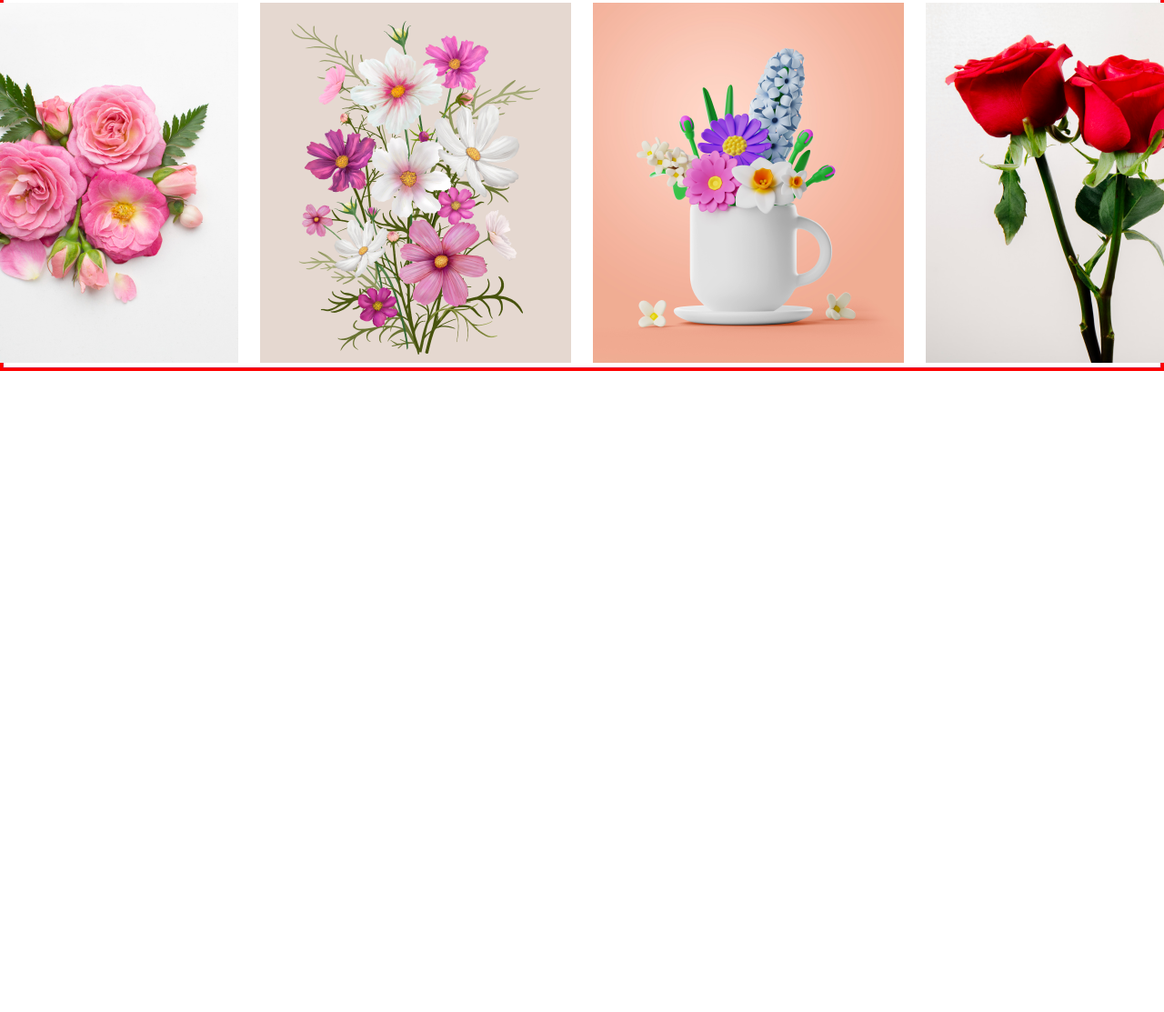
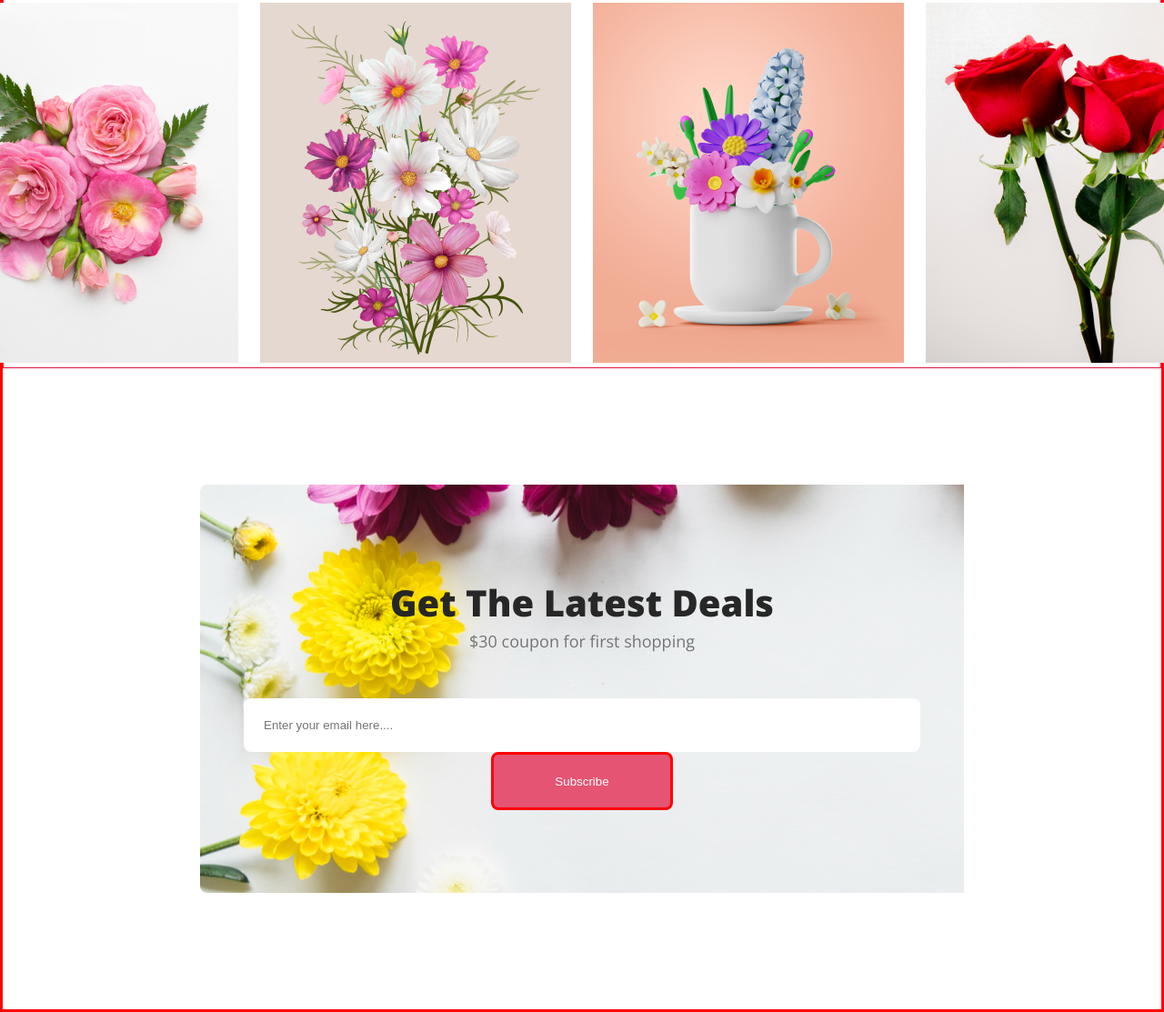
Before and after one commit to ronee-muhammad-rayhan/assignment1-flower-shop, a plain HTML site: page index.html in a window 1280 px wide. Shown: the part 1790-2903 px from the top of the page at 91% size. Before the commit the page ends 2198 px from the top, so only its background shows below. Drawn offline with nearby package versions, Linux system fonts and the light colour scheme.

Commit message:
added latest deals section

```diff
--- a/index.html
+++ b/index.html
@@ -68,6 +68,18 @@
             </div>
         </section>
         <!-- latest-deals-section -->
+        <section class="latest-deals">
+            <div class="latest-deals-container">
+                <div class="latest-deals-texts">
+                    <h1 class="section-title">Get The Latest Deals</h1>
+                    <p class="section-description">$30 coupon for first shopping</p>
+                    <div class="subscription">
+                        <input type="text" name="" id="" placeholder="Enter your email here....">
+                        <button class="btn-primary">Subscribe</button>
+                    </div>
+                </div>
+            </div>
+        </section>
     </main>
     <footer>
 
--- a/styles/style.css
+++ b/styles/style.css
@@ -16,7 +16,16 @@ body {
     color: rgba(229, 84, 115);
 }
 
-.btn-primary {}
+.btn-primary {
+    height: 64px;
+    width: 200px;
+    padding: 20px 43px;
+    background-color: #E55473;
+    color: white;
+    border-radius: 8px;
+
+    border: 3px solid red;
+}
 
 .section-title {
     color: #272727;
@@ -213,3 +222,36 @@ body {
     /* align-items: center; */
     justify-content: center;
 }
+
+/* latest-deals */
+.latest-deals {
+    display: flex;
+    justify-content: center;
+    padding: 128px 240px;
+
+}
+
+.latest-deals-container {
+    background-image: url("../assets/images/rectangle9.png");
+    width: 1440px;
+    height: 449px;
+    display: flex;
+    flex-direction: column;
+    justify-content: center;
+    text-align: center;
+}
+
+.latest-deals-texts {}
+
+.subscription {
+    height: 64px;
+    padding: 24;
+    margin: 48px;
+}
+
+.subscription input {
+    padding: 22px;
+    width: 700px;
+    border-radius: 8px;
+    border-style: none;
+}
```
Also changed, not shown: assets/images/rectangle9.png (renamed from assets/images/Rectangle 9.png), 1 other file.
